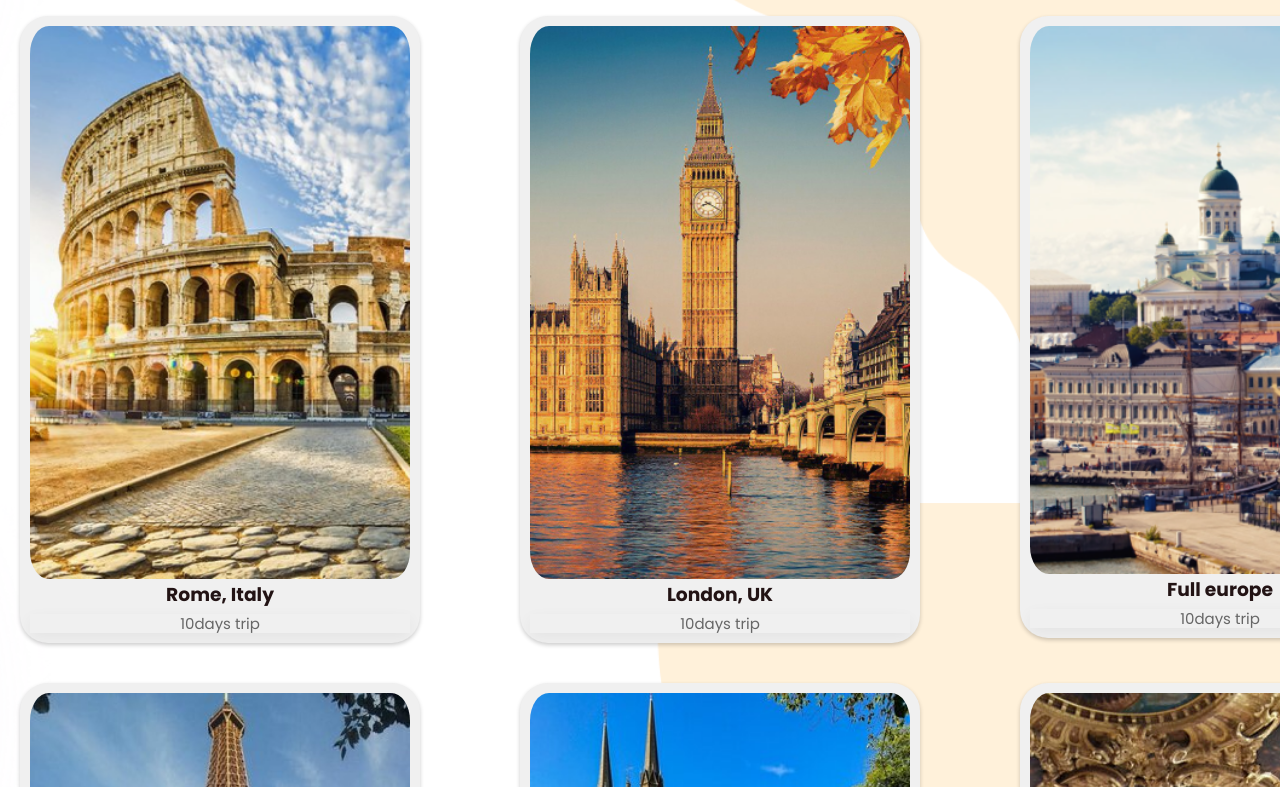
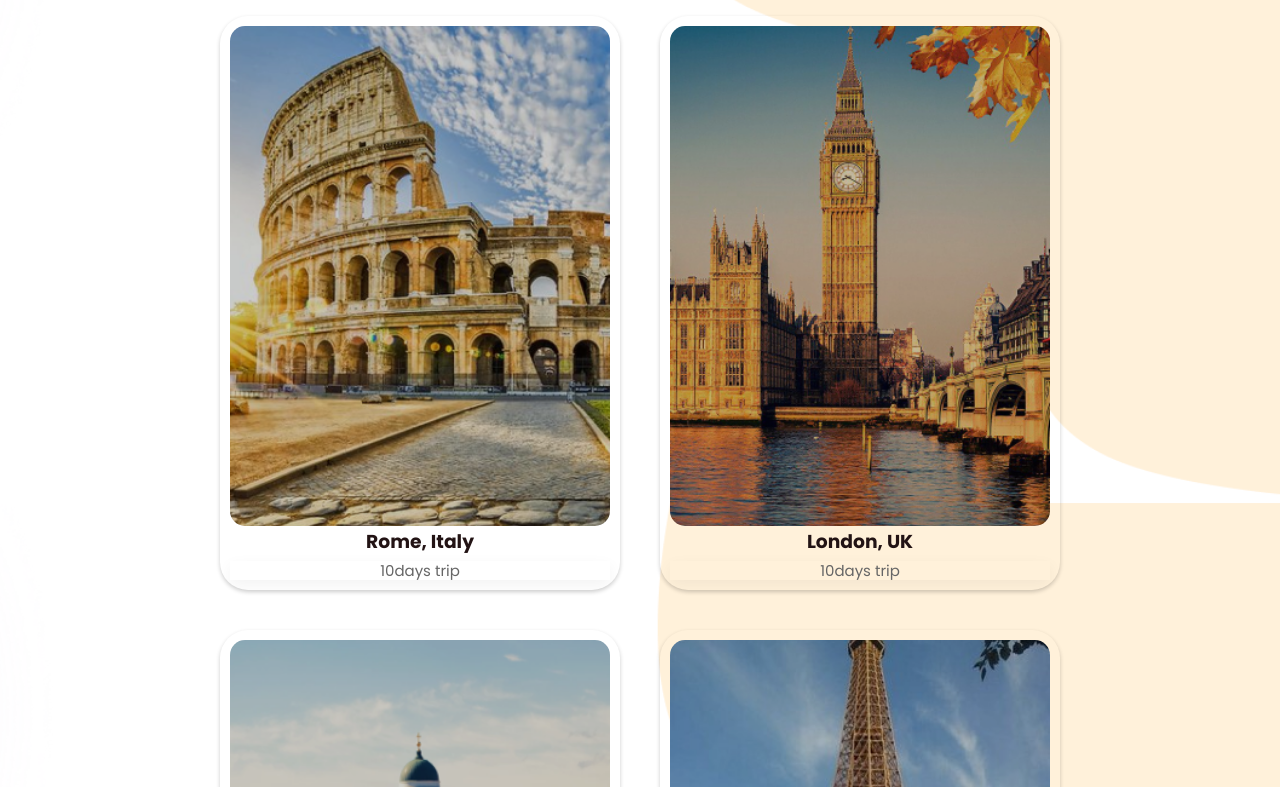
Before and after one commit to mo24ali/Travigo_v2, a plain HTML site: page destinations.html in a window 1280 px wide. Shown: the part 297-1084 px from the top of the page. Drawn offline with nearby package versions, Linux system fonts and the light colour scheme.

Commit message:
last updates

```diff
--- a/css/style.css
+++ b/css/style.css
@@ -1,4 +1,4 @@
-*{
+* {
     box-sizing: border-box;
     font-family: 'Poppins', sans-serif;
     text-decoration: none;
@@ -314,7 +314,7 @@ img {
     font-size: 15px;
     line-height: 1.3;
     box-shadow: 0 5px 15px rgba(0, 0, 0, 0.05);
-    transition:ease .40s;
+    transition: ease .40s;
 }
 
 
@@ -328,6 +328,7 @@ img {
     transform: translateY(-8px);
     box-shadow: 0 15px 25px rgba(0, 0, 0, 0.15);
 }
+
 .services-card img {
     width: 100%;
     height: auto;
@@ -339,7 +340,7 @@ img {
 .card {
     width: 400px;
     height: auto;
-    background-color: #f0f0f0;
+    background-color: #ffffff00;
     border-radius: 28px;
     overflow: hidden;
     box-shadow: 0px 2px 4px rgba(0, 0, 0, 0.2);
@@ -349,14 +350,19 @@ img {
 
 .card img {
     width: 100%;
-    height: auto;
-    border-radius: 5%;
+    height: 500px;
+    object-fit: cover;
+    border-radius: 15px;
+    filter: brightness(80%);
+    transition: all .3s cubic-bezier(.495, .05, .55, .95);
+    will-change: filter;
 
 }
 
 .card-content h3 {
     margin-bottom: 8px;
     padding-top: 5px;
+    position: left;
 }
 
 .card-content p {
@@ -371,7 +377,8 @@ img {
     transform: translateY(-8px);
     box-shadow: 0 15px 25px rgba(0, 0, 0, 0.15);
 }
-.card-container.active{
+
+.card-container.active {
 
     box-shadow: 0 15px 25px rgba(0, 0, 0, 0.1);
     transform: translateY(-5px);
@@ -380,14 +387,17 @@ img {
 /*positionnement sur la page */
 .container-grid {
     display: grid;
-    grid-template-columns: 500px 500px 500px;
+    grid-template-columns: repeat(auto-fit, minmax(340px, auto));
+    grid-gap: 2rem;
+    align-items: center;
+    margin-top: 5rem;
 }
 
 .second-section {
     display: flex;
 }
 
-.second-section .section-cards {
+.section-cards {
     display: grid;
     grid-template-columns: 150px 150px;
 }
--- a/destinations.html
+++ b/destinations.html
@@ -56,8 +56,7 @@
     <h2>Top selling</h2><br>
     <h1>Top Destinations</h1><br>
     <main>
-        <div class="container-grid">
-            <div class="card-container">
+        <div class="card-container">
                 <div class="card">
                     <img src="assets/rome.png" alt="rome">
                     <div class="card-content">
@@ -174,7 +173,7 @@
                     </div>
                 </div>
             </div>
-        </div>
+
     </main>
     <section class="second-section">
         <section class="text">
```
Lines whose indentation alone changed are shown as unchanged.
